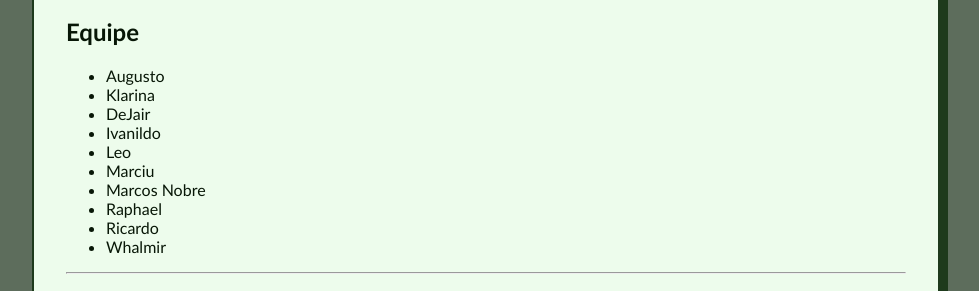
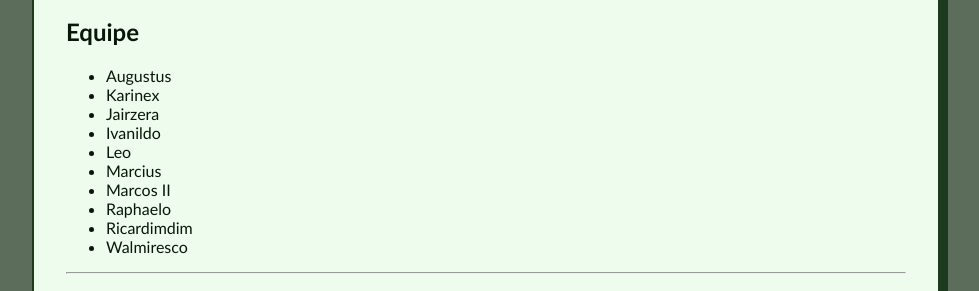
Before and after one commit to CFPsi/treinamento-git, a website: page index.html in a window 1280 px wide. Shown: the part 154-445 px from the top of the page, without its empty margins (154-1133 px from the left). Drawn offline with Linux system fonts and the light colour scheme.

Commit message:
alguma(coisa):testando

```diff
--- a/index.html
+++ b/index.html
@@ -33,16 +33,16 @@
 
     <!-- Corrija o seu nome -->
     <ul>
-      <li>Augusto</li>
-      <li>Klarina</li>
-      <li>DeJair</li>
+      <li>Augustus</li>
+      <li>Karinex</li>
+      <li>Jairzera</li>
       <li>Ivanildo</li>
       <li>Leo</li>
-      <li>Marciu</li>
-      <li>Marcos Nobre</li>
-      <li>Raphael</li>
-      <li>Ricardo</li>
-      <li>Whalmir</li>
+      <li>Marcius</li>
+      <li>Marcos II</li>
+      <li>Raphaelo</li>
+      <li>Ricardimdim</li>
+      <li>Walmiresco</li>
     </ul>
 
     <hr>
```
